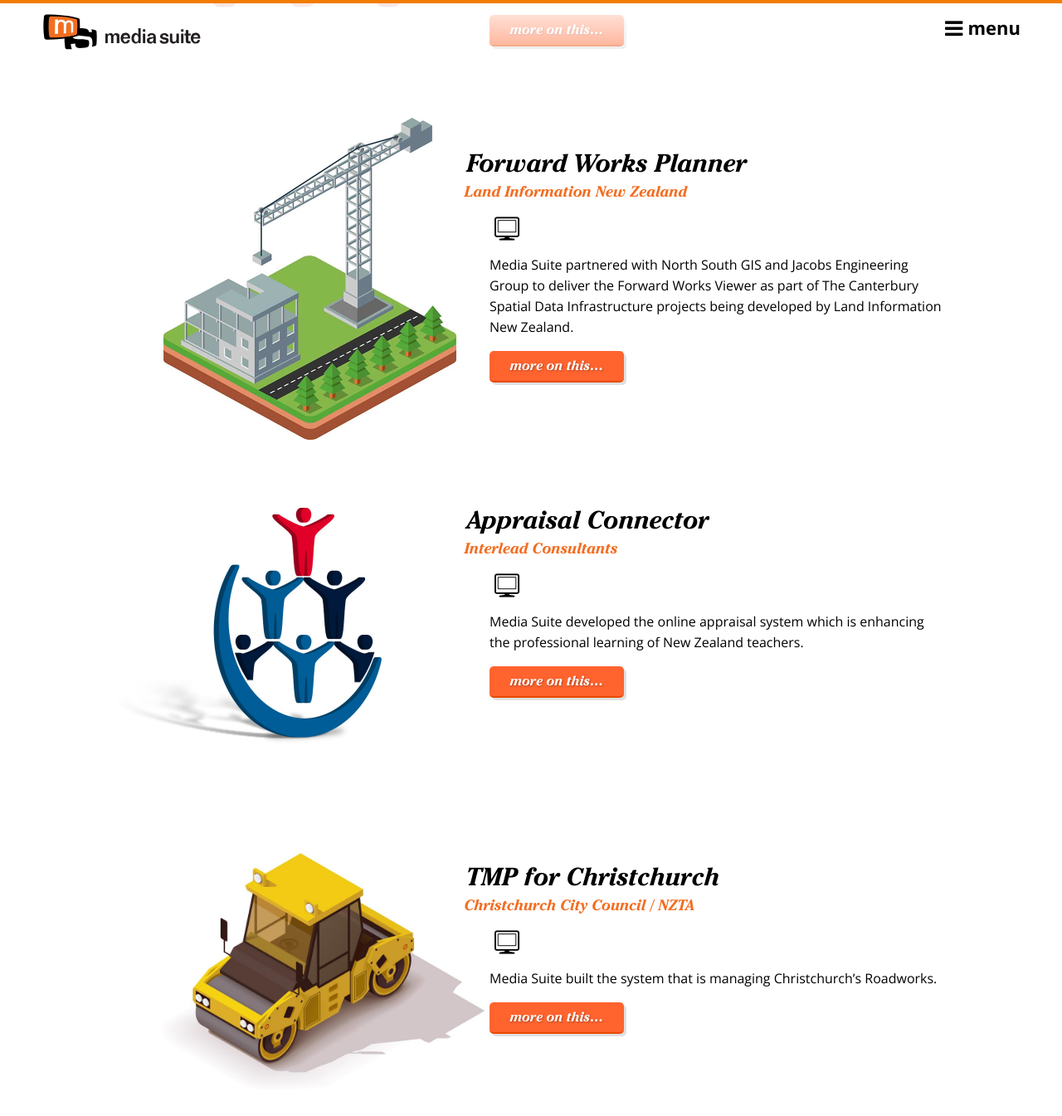
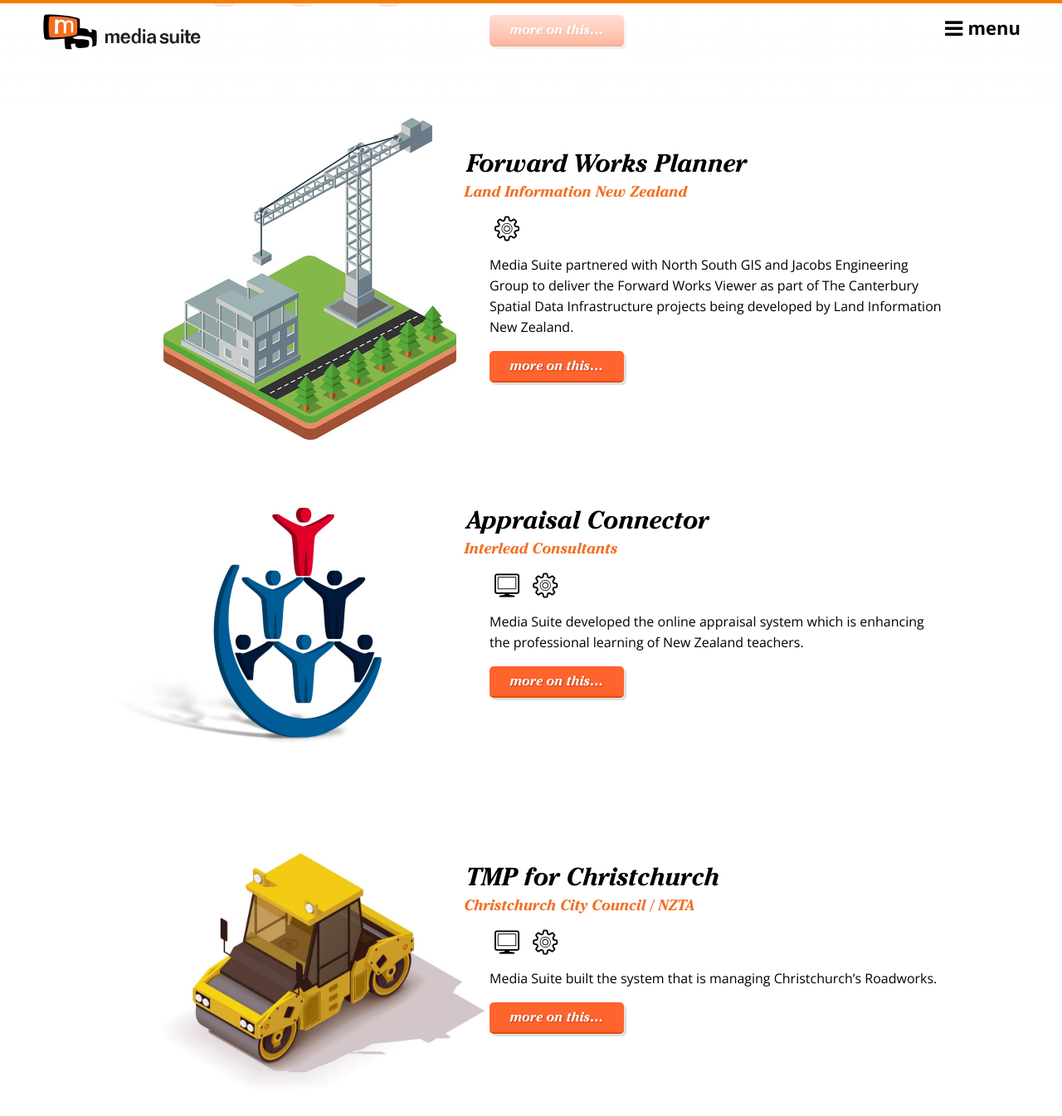
Before and after one commit to mediasuitenz/media-suite-site, a Jekyll site: the page built from case-studies/index.html, in a window 1280 px wide and 1400 px high, scrolled down 548 px. Shown: the top 1345 px of the window at 83% size. Built offline with Jekyll 4.4.1, drawn with Linux system fonts in a browser that asks for light colours.

Commit message:
Added web application cog icon to case studies

```diff
--- a/case-studies/appraisal-connector/index.html
+++ b/case-studies/appraisal-connector/index.html
@@ -19,6 +19,7 @@
       </div>
       <div class="case-study-platforms">
         <i class="icon icon-desktop tip"></i>
+        <i class="icon icon-cog tip"></i>
       </div>
     </div>
 
--- a/case-studies/forward-works-planner/index.html
+++ b/case-studies/forward-works-planner/index.html
@@ -20,7 +20,7 @@
         <span class="tech-icon tech-icon-leaflet"><img src="{{ "/img/case-studies/tech-leaflet.png" | prepend: site.baseurl }}" alt="" /></span>
       </div>
       <div class="case-study-platforms">
-        <i class="icon icon-desktop tip"></i>
+        <i class="icon icon-cog tip"></i>
       </div>
     </div>
 
@@ -41,7 +41,7 @@
         Time Slider - a set of controls that allows you to visualise projects and their impacts over time.<br/>
         Clash detection - Detailing other projects that may clash with yours.<br/>
         Opportunity detection - Detailing other projects that may present an opportunity for collaboration.<br/>
-        Advanced Search - For detailed analysis of projects.<br/>
+        Advanced search - For detailed analysis of projects.<br/>
         Importing of data - automatically imports and updates data from 3rd party systems.<br/>
         Exporting of data - via a Web Feature Service (WFS Feed).<br/>
         What was unique about the delivery was that the Agile methodology Scrum was chosen, adopted and largely driven by the client; LINZ. We believe this was one of the first times a government agency has adopted Scrum so wholeheartedly and built themselves into the process so fully. Everything from the supply agreement to delivery and application support has been centred around Scrum.<br/>
--- a/case-studies/index.html
+++ b/case-studies/index.html
@@ -62,7 +62,7 @@
           </div>
           <div class="item-text-body">
             <div class="item-icons">
-              <i class="icon icon-desktop tip"></i>
+              <i class="icon icon-cog tip"></i>
             </div>
             <p>Media Suite partnered with North South GIS and Jacobs Engineering Group to deliver the Forward Works Viewer as part of The Canterbury Spatial Data Infrastructure projects being developed by Land Information New Zealand.</p>
             <a href="{{ "/case-studies/forward-works-planner" | prepend: site.baseurl }}" class="drop-btn orange-bg small-btn">More on this&hellip;</a>
@@ -82,6 +82,7 @@
           <div class="item-text-body">
             <div class="item-icons">
               <i class="icon icon-desktop tip"></i>
+              <i class="icon icon-cog tip"></i>
             </div>
             <p>Media Suite developed the online appraisal system which is enhancing the professional learning of New Zealand teachers.</p>
             <a href="{{ "/case-studies/appraisal-connector" | prepend: site.baseurl }}" class="drop-btn orange-bg small-btn">More on this&hellip;</a>
@@ -101,6 +102,7 @@
           <div class="item-text-body">
             <div class="item-icons">
               <i class="icon icon-desktop tip"></i>
+              <i class="icon icon-cog tip"></i>
             </div>
             <p>Media Suite built the system that is managing Christchurch’s Roadworks.</p>
             <a href="{{ "/case-studies/tmp-for-christchurch" | prepend: site.baseurl }}" class="drop-btn orange-bg small-btn">More on this&hellip;</a>
--- a/case-studies/tmp-for-christchurch/index.html
+++ b/case-studies/tmp-for-christchurch/index.html
@@ -23,6 +23,7 @@
       </div>
       <div class="case-study-platforms">
         <i class="icon icon-desktop tip"></i>
+        <i class="icon icon-cog tip"></i>
       </div>
     </div>
 
--- a/css/style.css
+++ b/css/style.css
@@ -1334,6 +1334,10 @@
   content: 'mobile app';
   left: -14px;
 }
+.tip.icon-cog:after{
+  content: 'web application';
+  left: -25px;
+}
 
 
 /*-----------------------------------------------------
```
Also changed, not shown: 5 other files.
